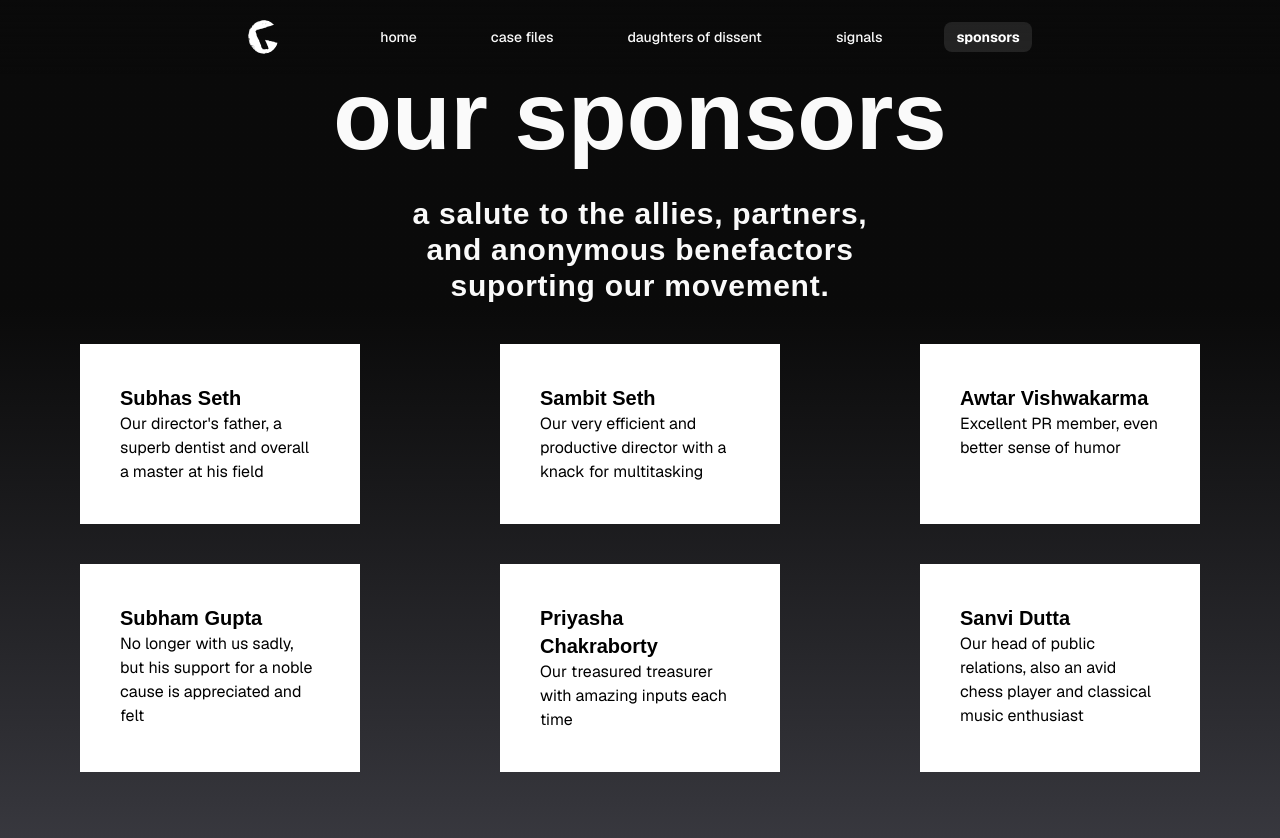
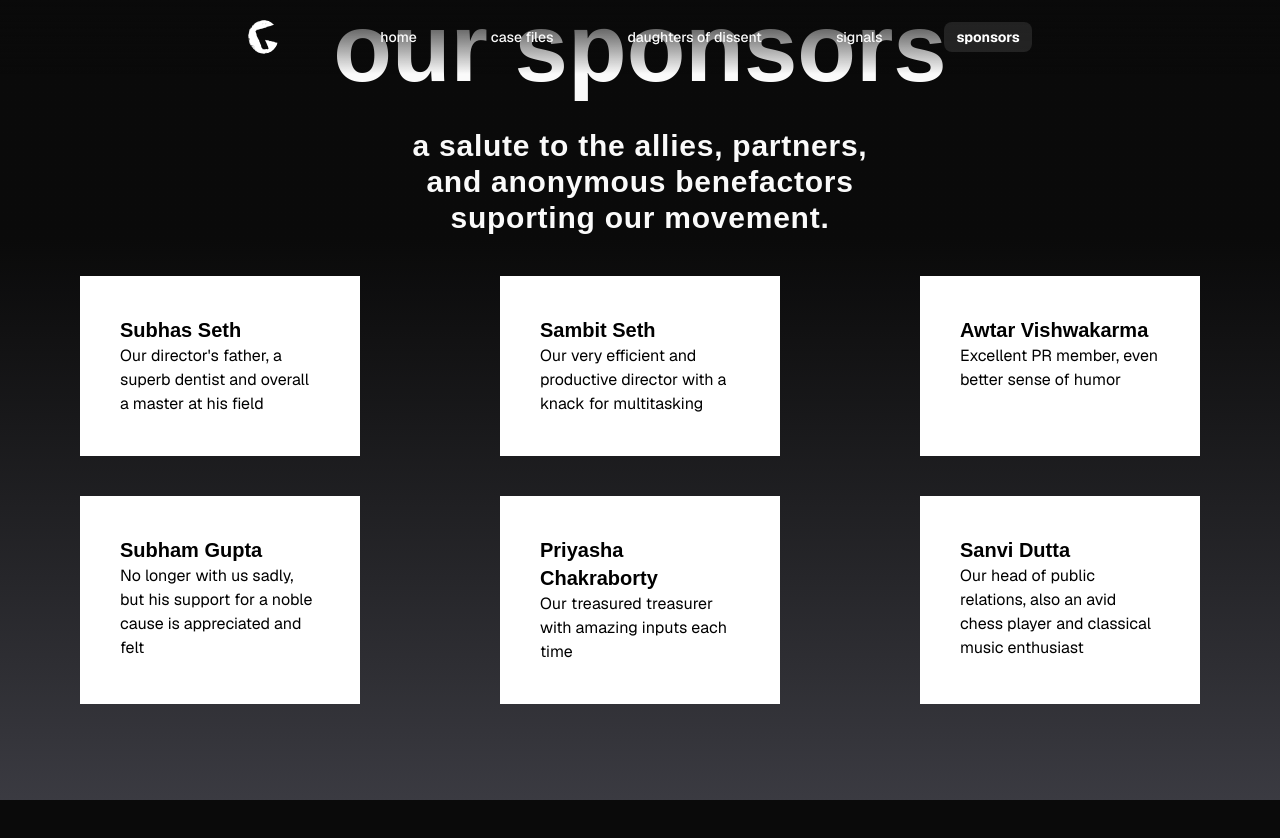
Before and after one commit to Granted07/genu-website, a Next.js app: page /sponsors in a window 1280 px wide. Shown: the top 838 px of the page. After the commit the page ends 800 px from the top, so only its background shows below. Built offline with nearby package versions, Linux system fonts and the light colour scheme; a web font is replaced by a local one.

Commit message:
production -3

```diff
--- a/app/page.tsx
+++ b/app/page.tsx
@@ -28,7 +28,7 @@ export default function Home() {
         src="/bg.png"
         alt="Background"
         fill
-        className="object-fill w-screen -z-10 opacity-30 fixed top-0 left-0"
+        className="object-cover w-screen -z-10 opacity-30 fixed top-0 left-0"
         priority
 
       />
--- a/app/sponsors/page.tsx
+++ b/app/sponsors/page.tsx
@@ -20,8 +20,8 @@ const fadeInUp = {
 
 const AboutPage: React.FC = () => {
     return (
-        <main className="mt-[68px] w-screen sm:py-0 py-10">
-            <div className="h-screen w-screen from-zinc-600 to-background from-[-30%] to-[70%] bg-gradient-to-t absolute -z-10"></div>
+        <main className=" w-screen sm:py-0 py-10 max-h-screen">
+            <div className="overflow-hidden h-screen w-screen from-zinc-600 to-background from-[-30%] to-[70%] bg-gradient-to-t fixed -z-10"></div>
             <motion.div initial="hidden" whileInView="show" viewport={{ once: true }} variants={container} className="max-w-full">
                 <motion.h1 variants={fadeInUp} className=" pb-8 text-8xl font-rethink-sans font-extrabold w-full text-center">our sponsors</motion.h1>
                 <motion.h2 variants={fadeInUp} className=" text-3xl font-rethink-sans font-bold tracking-wide text-center mx-auto sm:max-w-[40%]">a salute to the allies, partners, and anonymous benefactors suporting our movement.</motion.h2>
```
